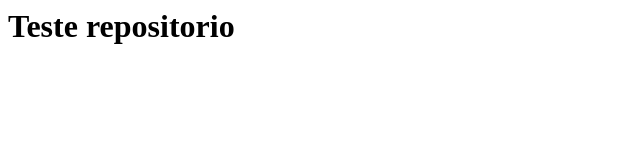
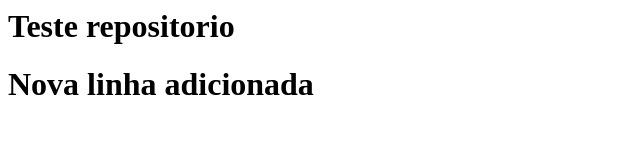
Before and after one commit to ESPEDITOLEAL/treinaweb-git-fundamentos, a plain HTML site: page index.html in a window 1280 px wide. Shown: the whole page, without its empty margins (0-640 px from the left). Drawn offline with Linux system fonts and the light colour scheme.

Commit message:
Nova linha adicionada

```diff
--- a/index.html
+++ b/index.html
@@ -1 +1,2 @@
 <h1> Teste repositorio </h1>
+<h1> Nova linha adicionada </h1>
```
